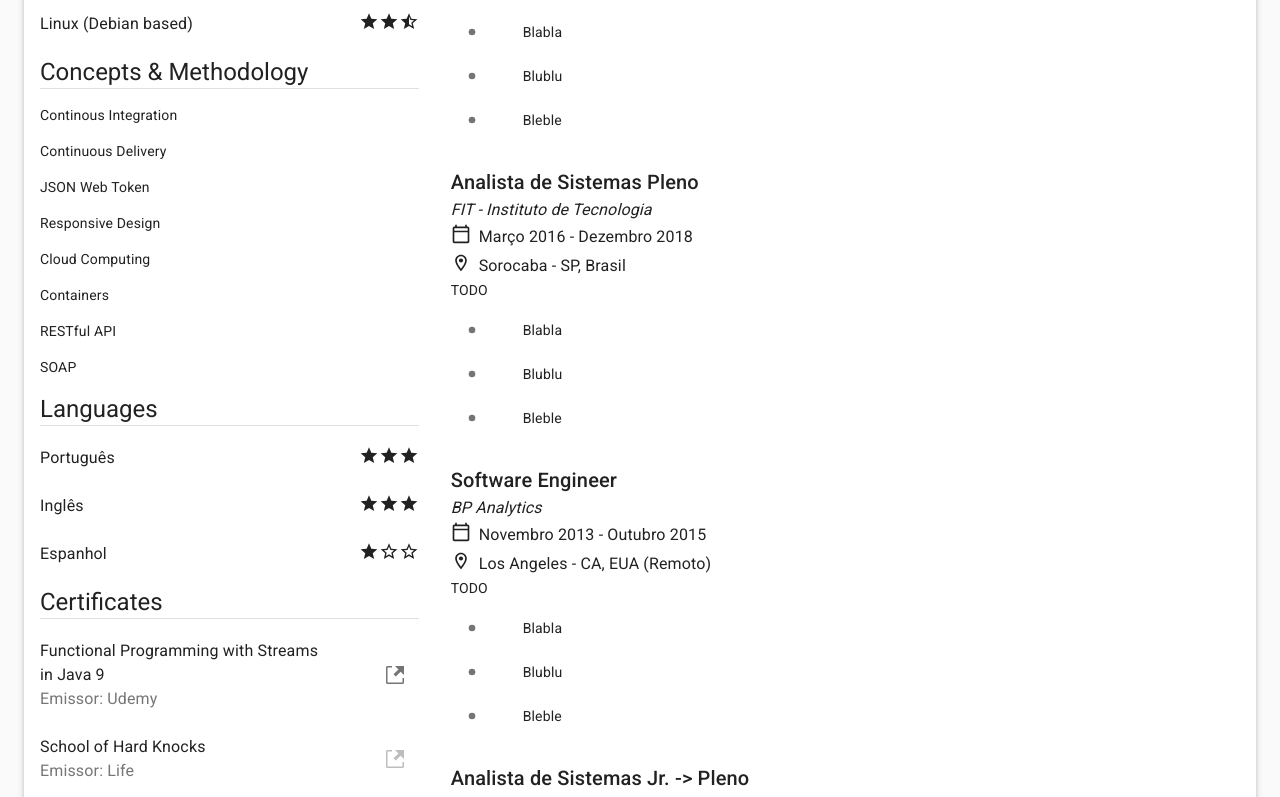
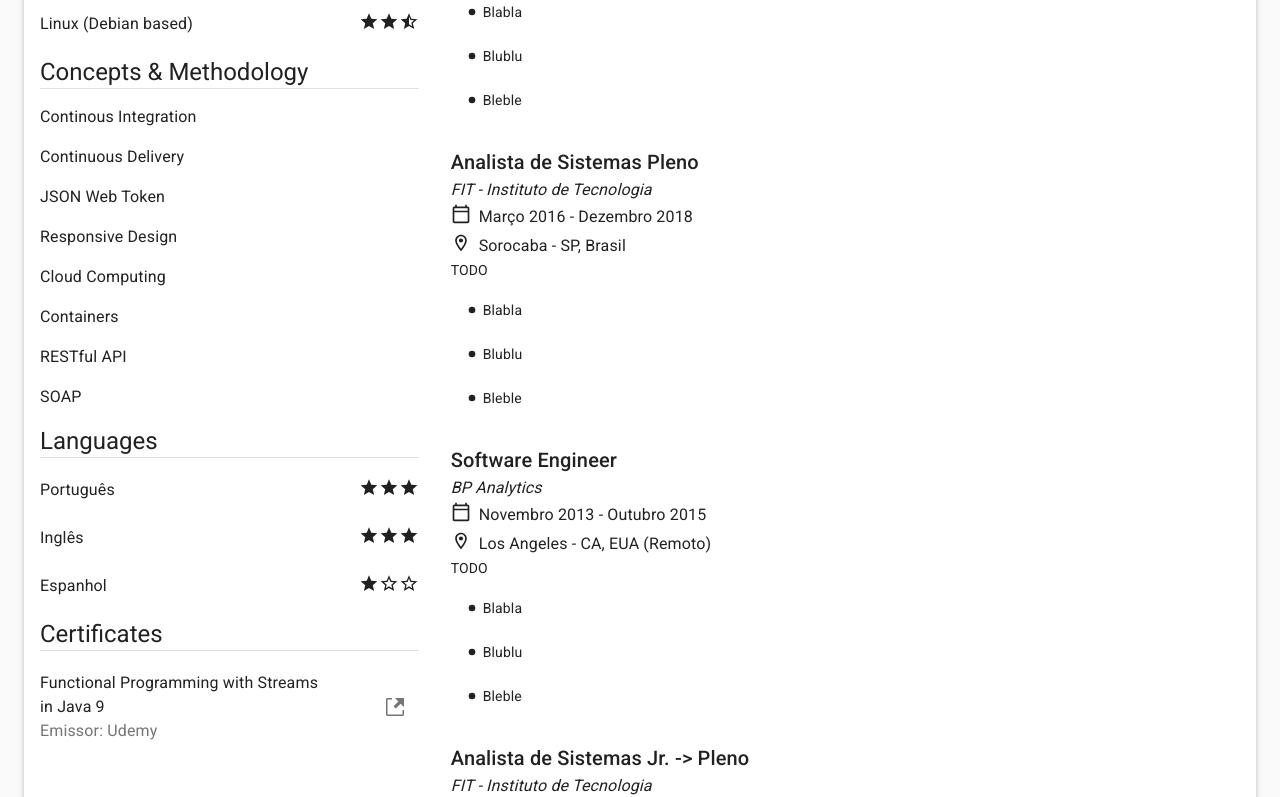
Before and after one commit to eduardopvm/react-cv, a React (Create React App) app: page / in a window 1280 px wide. Shown: the part 1341-2138 px from the top of the page. Built offline with nearby package versions, Linux system fonts and the light colour scheme.

Commit message:
more styling fixes

```diff
--- a/src/GeneralSkillsList.js
+++ b/src/GeneralSkillsList.js
@@ -1,11 +1,14 @@
 import List from "@material-ui/core/List";
 import ListItem from "@material-ui/core/ListItem";
+import Typography from "@material-ui/core/Typography";
 
 export default function GeneralSkillsList(props) {
   return (
     <List>
       {props.skills.map((skill, index) => (
-        <ListItem key={index}>{skill}</ListItem>
+        <Typography>
+          <ListItem key={index}>{skill}</ListItem>
+        </Typography>
       ))}
     </List>
   );
--- a/src/WorkHistoryItem.js
+++ b/src/WorkHistoryItem.js
@@ -12,11 +12,14 @@ import LocationOnOutlinedIcon from "@material-ui/icons/LocationOnOutlined";
 import CalendarTodayOutlinedIcon from "@material-ui/icons/CalendarTodayOutlined";
 
 const useStyles = makeStyles({
-  root: {
+  icon: {
     top: 2,
     position: "relative",
     marginRight: "0.5rem"
   },
+  listIcon: {
+    minWidth: "1rem !important"
+  }
 });
 
 export default function WorkHistoryItem(props) {
@@ -24,8 +27,10 @@ export default function WorkHistoryItem(props) {
   const highlights = props.history.highlights.map((text, index) => {
     return (
       <ListItem key={index}>
-        <ListItemIcon>
-          <FiberManualRecordIcon style={{ fontSize: 10 }} />
+        <ListItemIcon  className={classes.listIcon}>
+          <Typography color="textPrimary">
+            <FiberManualRecordIcon style={{ fontSize: 10 }} />
+          </Typography>
         </ListItemIcon>
         <ListItemText>
           <Typography variant="body2">{text}</Typography>
@@ -41,11 +46,11 @@ export default function WorkHistoryItem(props) {
         {props.history.company}
       </Typography>
       <Typography variant="subtitle1">
-        <CalendarTodayOutlinedIcon fontSize="small" className={classes.root} />
+        <CalendarTodayOutlinedIcon fontSize="small" className={classes.icon} />
         {props.history.job_start} - {props.history.job_end}
       </Typography>
       <Typography variant="subtitle1">
-        <LocationOnOutlinedIcon fontSize="small" className={classes.root} />
+        <LocationOnOutlinedIcon fontSize="small" className={classes.icon} />
         {props.history.location}
       </Typography>
       <Typography variant="body2">{props.history.description}</Typography>
--- a/src/data/cv_data_pt-br.json
+++ b/src/data/cv_data_pt-br.json
@@ -41,8 +41,7 @@
     { "name": "Espanhol", "level": 1}
   ],
   "certificates": [
-    { "name": "Functional Programming with Streams in Java 9", "issuer": "Udemy", "url": "https://www.udemy.com/certificate/UC-CX0T5AOC/"},
-    { "name": "School of Hard Knocks", "issuer": "Life"}
+    { "name": "Functional Programming with Streams in Java 9", "issuer": "Udemy", "url": "https://www.udemy.com/certificate/UC-CX0T5AOC/"}
   ],
   "history": [
     {
```
